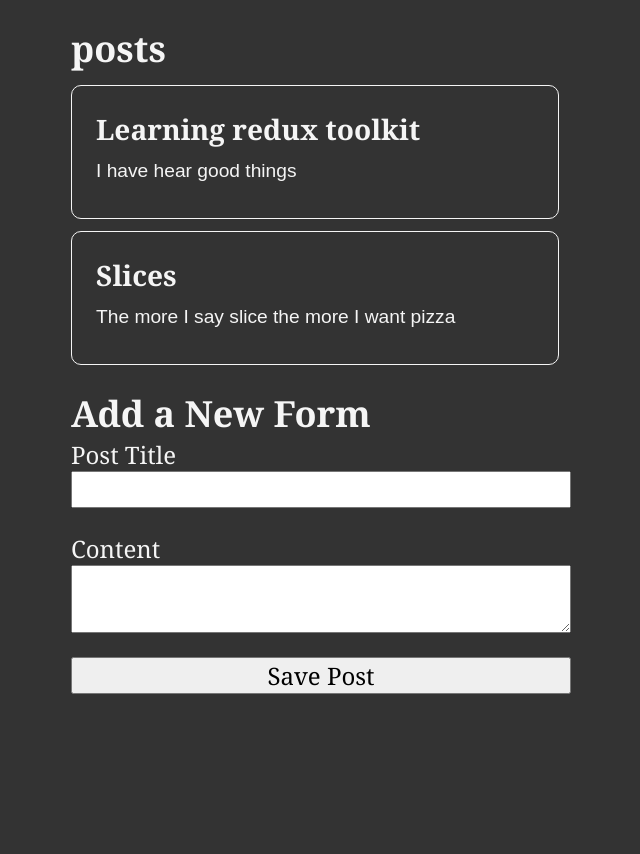
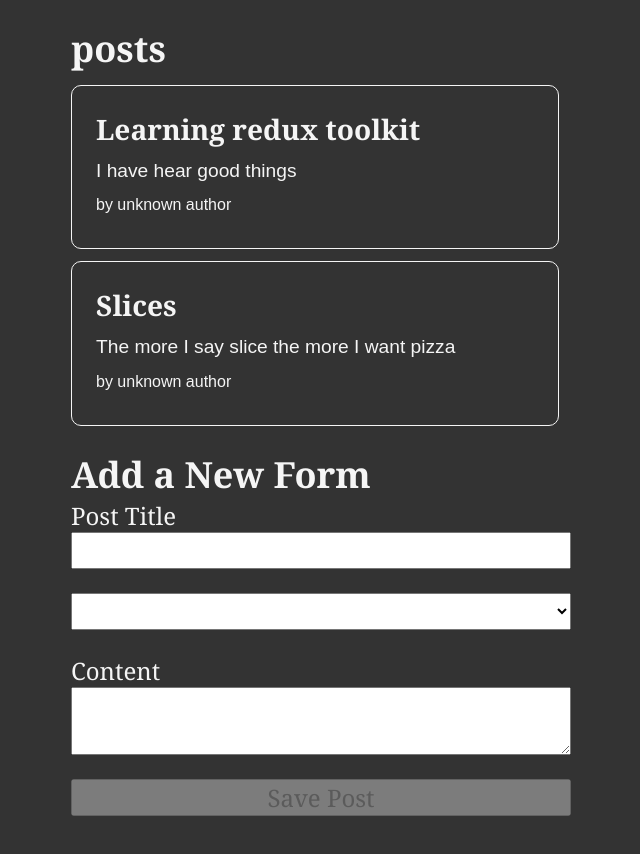
Before and after one commit to sahanediriweera/reduxfundamentals, a React (Create React App) app: page / in a window 1280 px wide. Shown: the top 854 px of the page, without its empty margins (319-959 px from the left). Built offline with nearby package versions, Linux system fonts and the light colour scheme.

Commit message:
posting with users

```diff
--- a/src/app/store.js
+++ b/src/app/store.js
@@ -1,10 +1,12 @@
 import { configureStore } from "@reduxjs/toolkit";
 // import counterReducer from '../features/counter/counterSlice';
 import postsReducer from '../features/posts/postSlice';
+import usersReducer from '../features/users/usersSlice';
 
 export const store = configureStore({
     reducer:{
         // counter:counterReducer,
         posts:postsReducer,
+        users:usersReducer,
     }
 });
--- a/src/features/posts/AddPostForm.js
+++ b/src/features/posts/AddPostForm.js
@@ -1,26 +1,39 @@
 import React from 'react';
 import { useState } from 'react';
-import { useDispatch } from 'react-redux';
+import { useDispatch,useSelector } from 'react-redux';
 
 import { postAdded } from './postSlice';
+import { selectAllUsers } from '../users/usersSlice';
 
 const AddPostForm = () => {
     const [title,setTitle] = useState('');
     const [content,setContent] = useState('');
+    const [userID,setUserID] = useState('');
     const dispatch = useDispatch();
+
+    const users = useSelector(selectAllUsers);
 
     const onTitleChange = e => setTitle(e.target.value);
     const onContentChanged = e=> setContent(e.target.value);
+    const onAuthorChanged = e=> setUserID(e.target.value);
 
     const onSavedPostClicked = () => {
         if(title && content){
             dispatch(
-                postAdded(title,content)
+                postAdded(title,content,userID)
             )
             setContent('');
             setTitle('');
         }
     }
+
+    const canSave = Boolean(title) && Boolean(content) && Boolean(userID);
+
+    const userOptions = users.map(user => (
+        <option key={user.id} value = {user.id}>
+            {user.name}
+        </option>
+    ))
 
   return (
     <section>
@@ -37,13 +50,17 @@
             value = {title}
             onChange = {onTitleChange}
             />
+            <select id = 'postAuthor' value={userID} onChange={onAuthorChanged}>
+                <option value=''></option>
+                {userOptions}
+            </select>
             <label htmlFor='postContent'>Content</label>
             <textarea id = 'postContent'
             name = 'postContent'
             value= {content}
             onChange = {onContentChanged}
             />
-            <button type='button' onClick={onSavedPostClicked}> Save Post</button>
+            <button type='button' onClick={onSavedPostClicked} disabled = {!canSave}> Save Post</button>
         </form>
     </section>
   )
--- /dev/null
+++ b/src/features/posts/PostAuthor.js
@@ -0,0 +1,12 @@
+import React from 'react';
+import { useSelector } from 'react-redux';
+import { selectAllUsers } from '../users/usersSlice';
+
+
+const PostAuthor = ({userId}) => {
+  const users = useSelector(selectAllUsers);
+  const author = users.find(user => user.id === userId);
+  return <span> by {author? author.name:'unknown author'}</span>
+}
+
+export default PostAuthor
--- a/src/features/posts/PostsList.js
+++ b/src/features/posts/PostsList.js
@@ -1,6 +1,8 @@
 import React from 'react';
 import { useSelector } from 'react-redux';
+import PostAuthor from './PostAuthor';
 import { selectAllPosts } from './postSlice';
+
 
 const PostsList = () => {
     const posts = useSelector(
@@ -16,6 +18,9 @@
             <p>
                 {post.content.substring(0,100)}
             </p>
+            <p className='postCredit'>
+                <PostAuthor userID = {post.userID}/>
+            </p>
         </article>
     ));
 
--- a/src/features/posts/postSlice.js
+++ b/src/features/posts/postSlice.js
@@ -14,12 +14,13 @@
             reducer(state,action){
                 state.push(action.payload);
             },
-            prepare(title,content){
+            prepare(title,content,userID){
                 return {
                     payload:{
                         id:nanoid,
                         title,
-                        content
+                        content,
+                        userID
                     }
                 }
             }
--- a/src/features/users/usersSlice.js
+++ b/src/features/users/usersSlice.js
@@ -1,5 +1,19 @@
 import { createSlice } from "@reduxjs/toolkit";
 
 const initialState = [
-    {id:'0',name:'Spider'}
-]
+    {id:'0',name:'Spider'},
+    {id:'1',name:'Super'},
+    {id:'2',name:'batman'}
+];
+
+const usersSlice = createSlice({
+    name:'users',
+    initialState,
+    reducers:{
+
+    }
+});
+
+export const selectAllUsers = (state)=>state.users;
+
+export default usersSlice.reducer;
```
